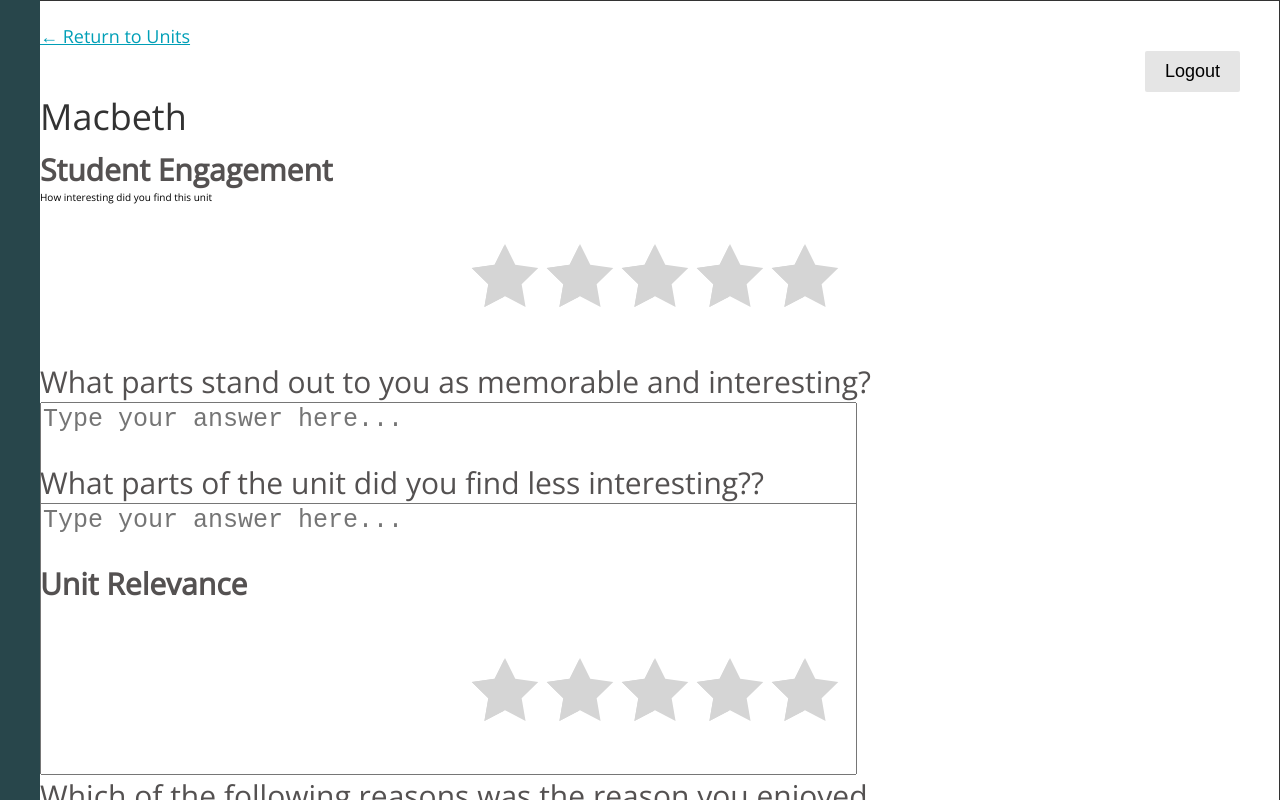
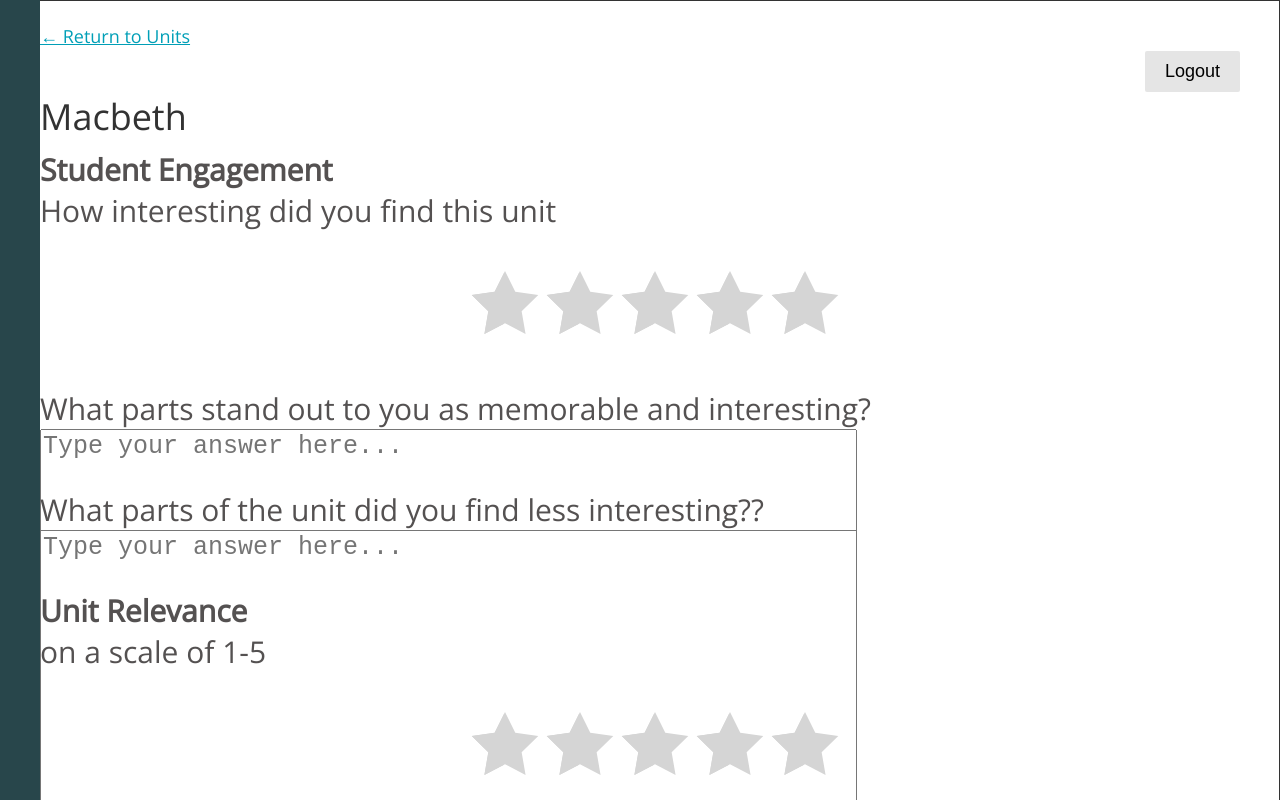
Before and after one commit to codebase-berkeley/teacher-portal, a React (Create React App) app in the folder client/: page / in a window 1280 px wide. Shown: the top 800 px of the page. Built offline with nearby package versions, Linux system fonts and the light colour scheme; the HTML template or start-up script is replaced by a standard one.

Commit message:
Fixed up the format

```diff
--- a/client/src/components/Survey_components/Star/Star.css
+++ b/client/src/components/Survey_components/Star/Star.css
@@ -1,13 +1,9 @@
 .star {
   position: relative;
-
-  width: 764px;
-  height: 48px;
   font-family: Open Sans;
   font-style: Regular;
   font-size: 30px;
   line-height: 41px;
-  align: Left;
   fill: Solid;
   color: #545151;
 }
--- a/client/src/components/Survey_components/Star/Star.jsx
+++ b/client/src/components/Survey_components/Star/Star.jsx
@@ -5,7 +5,7 @@ class Star extends React.Component {
   render() {
     const { question } = this.props;
     return (
-      <div classNameName="star">
+      <div className="star">
         {this.props.question}
 
         <div className="container">
```
